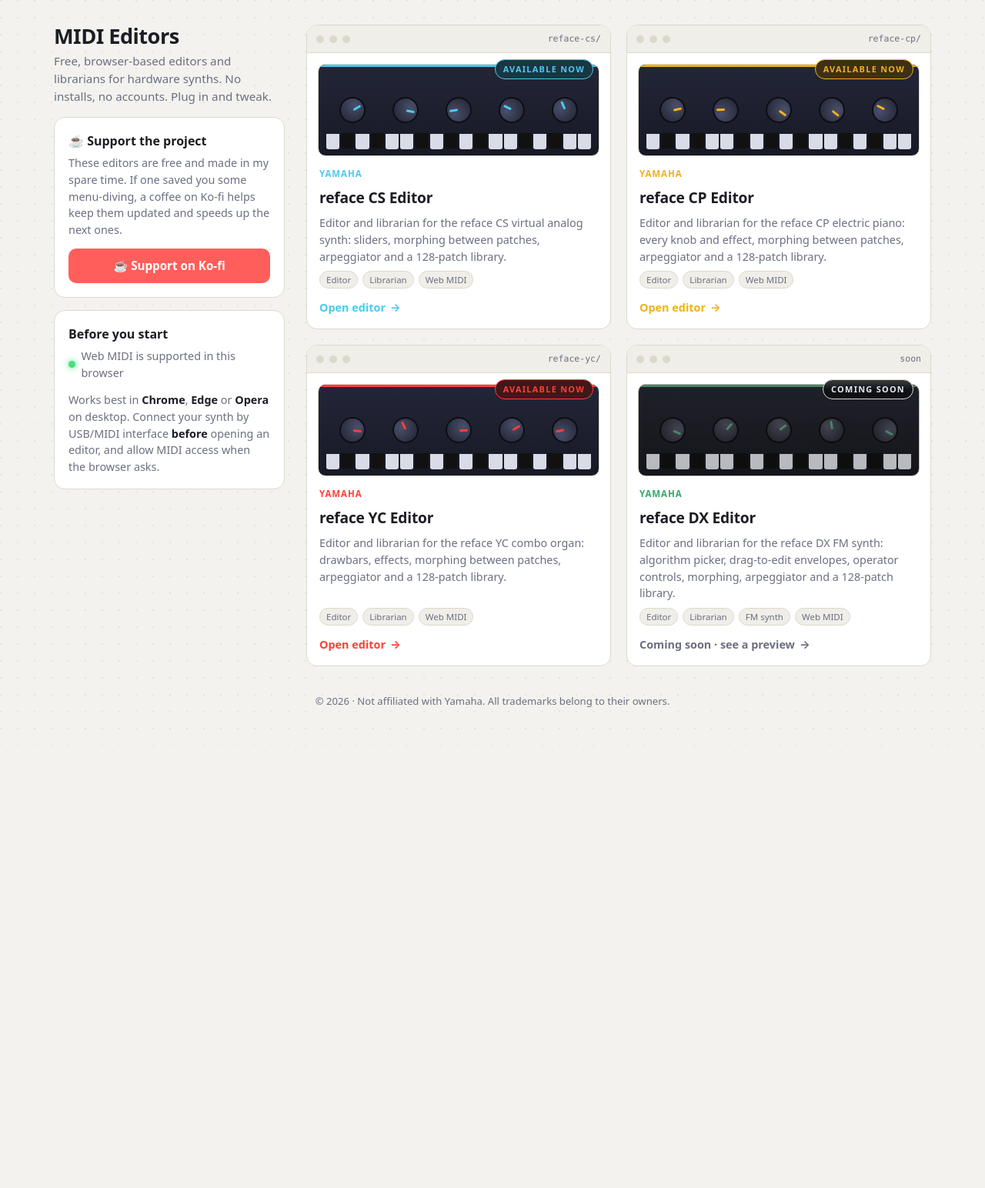
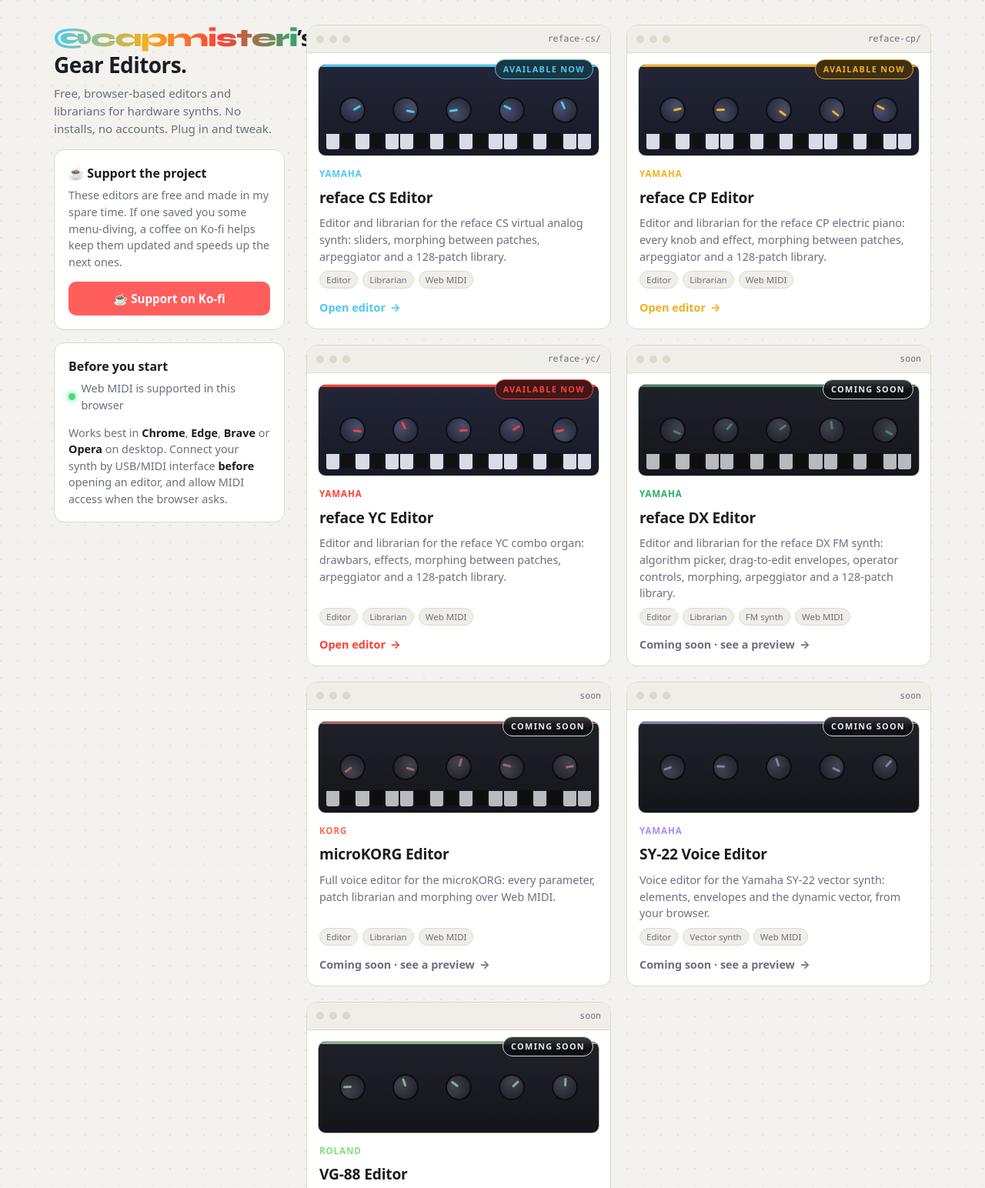
Before and after one commit to NarrEditor/gear-editors, a plain HTML site: page index.html in a window 1280 px wide. Shown: the top 1544 px of the page at 77% size. Before the commit the page ends 969 px from the top, so only its background shows below. Drawn offline with Linux system fonts and the light colour scheme.

Commit message:
Add files via upload

```diff
--- a/index.html
+++ b/index.html
@@ -3,8 +3,10 @@
 <head>
 <meta charset="utf-8">
 <meta name="viewport" content="width=device-width, initial-scale=1">
-<title>MIDI Editors Hub</title>
+<title>@capmisteri's Gear Editors</title>
 <meta name="description" content="Free browser-based MIDI editors and librarians for hardware synths. No install, just plug in and open.">
+<link rel="preconnect" href="https://fonts.googleapis.com"><link rel="preconnect" href="https://fonts.gstatic.com" crossorigin>
+<link rel="stylesheet" href="https://fonts.googleapis.com/css2?family=Syne:wght@800&display=swap">
 <style>
   :root{
     --bg:#0e0f13; --panel:#161821; --panel2:#1d2030; --line:#2a2e42;
@@ -31,7 +33,13 @@
   /* ---------- sidebar ---------- */
   aside{position:sticky;top:24px;display:flex;flex-direction:column;gap:16px}
   @media (max-width:860px){ aside{position:static} }
-  .brand h1{margin:0 0 6px;font-size:1.7rem;letter-spacing:-.02em;line-height:1.1}
+  .brand h1{margin:0 0 10px;font-size:1.75rem;font-weight:600;letter-spacing:-.02em;line-height:1.12}
+  .brand h1 a.handle{
+    font-family:"Syne",system-ui,-apple-system,"Segoe UI",Roboto,sans-serif;font-weight:800;font-size:2.05rem;letter-spacing:-.035em;text-decoration:none;
+    background:linear-gradient(90deg,#4cc9f0,#f2b01e 38%,#ff4036 68%,#2fa86b);-webkit-background-clip:text;background-clip:text;color:transparent;
+    padding-bottom:2px;transition:filter .15s}
+  .brand h1 a.handle:hover{filter:brightness(1.2) saturate(1.15)}
+  .brand h1 a.handle:focus-visible{outline:2px solid var(--text);outline-offset:4px;border-radius:4px}
   .brand p{margin:0;color:var(--muted);font-size:.95rem}
   .card{background:var(--panel);border:1px solid var(--line);border-radius:var(--radius);padding:18px}
   .card h2{margin:0 0 6px;font-size:1rem}
@@ -128,7 +136,7 @@
 
   <aside>
     <div class="brand">
-      <h1>MIDI Editors</h1>
+      <h1><a class="handle" href="https://x.com/capmisteri" target="_blank" rel="noopener">@capmisteri</a>’s<br>Gear Editors.</h1>
       <p>Free, browser-based editors and librarians for hardware synths. No installs, no accounts. Plug in and tweak.</p>
     </div>
 
@@ -141,7 +149,7 @@
     <div class="card">
       <h2>Before you start</h2>
       <p class="status"><span class="dot" id="dot"></span><span id="midiState">Checking Web MIDI support…</span></p>
-      <p class="note" style="margin:10px 0 0">Works best in <b>Chrome</b>, <b>Edge</b> or <b>Opera</b> on desktop. Connect your synth by USB/MIDI interface <b>before</b> opening an editor, and allow MIDI access when the browser asks.</p>
+      <p class="note" style="margin:10px 0 0">Works best in <b>Chrome</b>, <b>Edge</b>, <b>Brave</b> or <b>Opera</b> on desktop. Connect your synth by USB/MIDI interface <b>before</b> opening an editor, and allow MIDI access when the browser asks.</p>
     </div>
   </aside>
 
@@ -149,7 +157,7 @@
     <div class="grid" id="grid"></div>
   </main>
 
-  <footer>© <span id="yr"></span> · Not affiliated with Yamaha. All trademarks belong to their owners.</footer>
+  <footer>© <span id="yr"></span> · Not affiliated with Korg, Yamaha or Roland. All trademarks belong to their owners.</footer>
 </div>
 
 <script>
@@ -185,6 +193,27 @@ const EDITORS = [
     href: "soon.html?e=reface-dx", path: "soon",
     desc: "Editor and librarian for the reface DX FM synth: algorithm picker, drag-to-edit envelopes, operator controls, morphing, arpeggiator and a 128-patch library.",
     tags: ["Editor", "Librarian", "FM synth", "Web MIDI"], color: "#2fa86b", keys: true
+  },
+  {
+    id: "microkorg", live: false,
+    name: "microKORG Editor", maker: "Korg",
+    href: "soon.html?e=microkorg", path: "soon",
+    desc: "Full voice editor for the microKORG: every parameter, patch librarian and morphing over Web MIDI.",
+    tags: ["Editor", "Librarian", "Web MIDI"], color: "#ff6b57", keys: true
+  },
+  {
+    id: "sy22", live: false,
+    name: "SY-22 Voice Editor", maker: "Yamaha",
+    href: "soon.html?e=sy22", path: "soon",
+    desc: "Voice editor for the Yamaha SY-22 vector synth: elements, envelopes and the dynamic vector, from your browser.",
+    tags: ["Editor", "Vector synth", "Web MIDI"], color: "#a78bfa", keys: false
+  },
+  {
+    id: "vg88", live: false,
+    name: "VG-88 Editor", maker: "Roland",
+    href: "soon.html?e=vg88", path: "soon",
+    desc: "Editor for the Roland VG-88 guitar modeling processor: instrument, amp and effects, plus a patch library.",
+    tags: ["Editor", "Guitar", "Web MIDI"], color: "#7ee081", keys: false
   }
 ];
 
```
Also changed, not shown: 1 other file.
